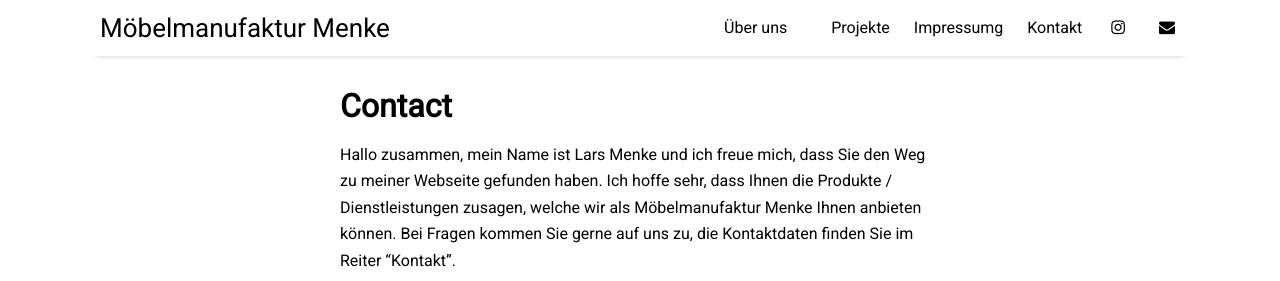
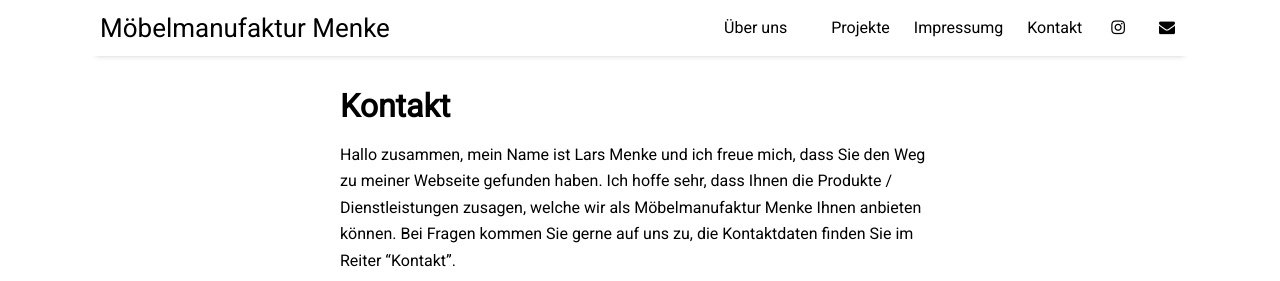
Before and after one commit to MoebelmanufakturMenke/Homepage, a Jekyll site: the page built from pages/contact.md, in a window 1280 px wide. Shown: the top 281 px of the page. Built offline with Jekyll 4.4.1, drawn with Linux system fonts in a browser that asks for light colours; nearby versions of some CDN libraries.

```diff
--- a/pages/contact.md
+++ b/pages/contact.md
@@ -1,6 +1,6 @@
 ---
 layout: page
-title: Contact
+title: Kontakt
 permalink: /contact
 ---
 
```
Also changed, not shown: pages/imprint.md (+1 -1 lines).
